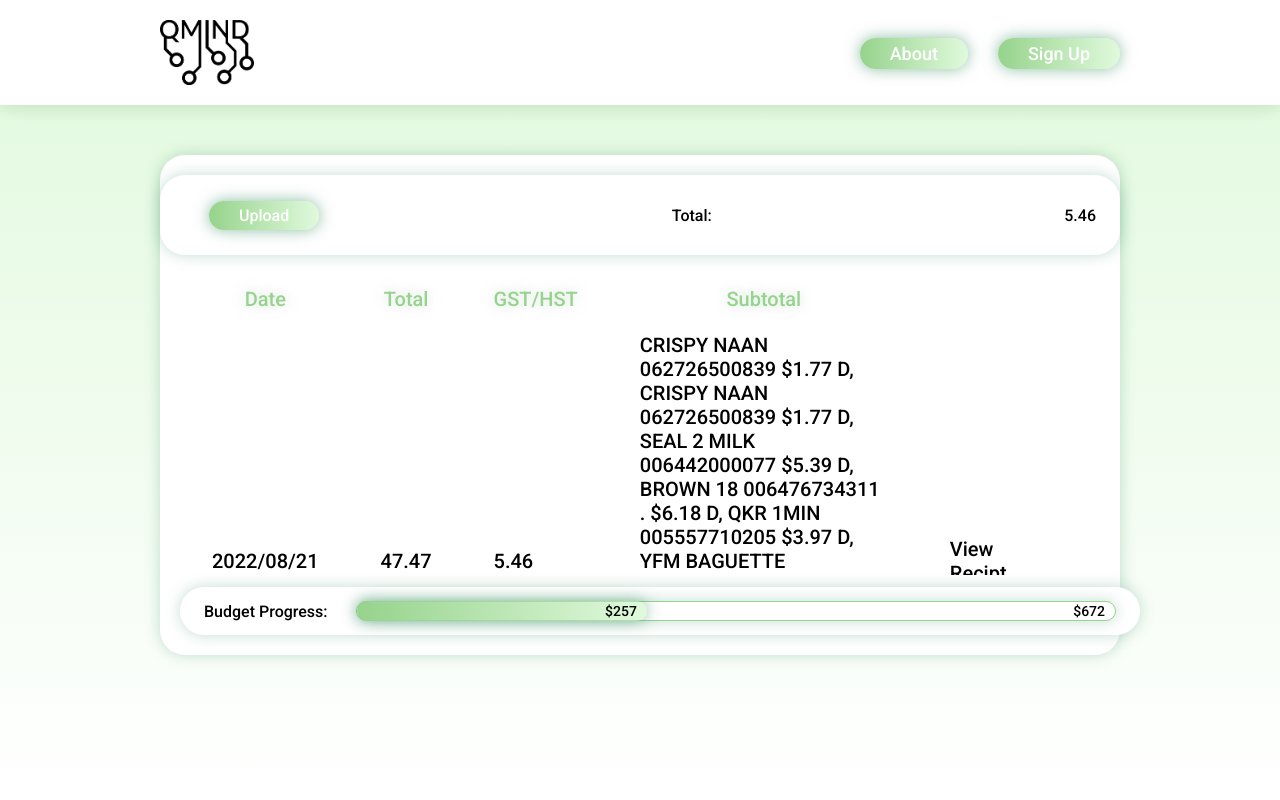
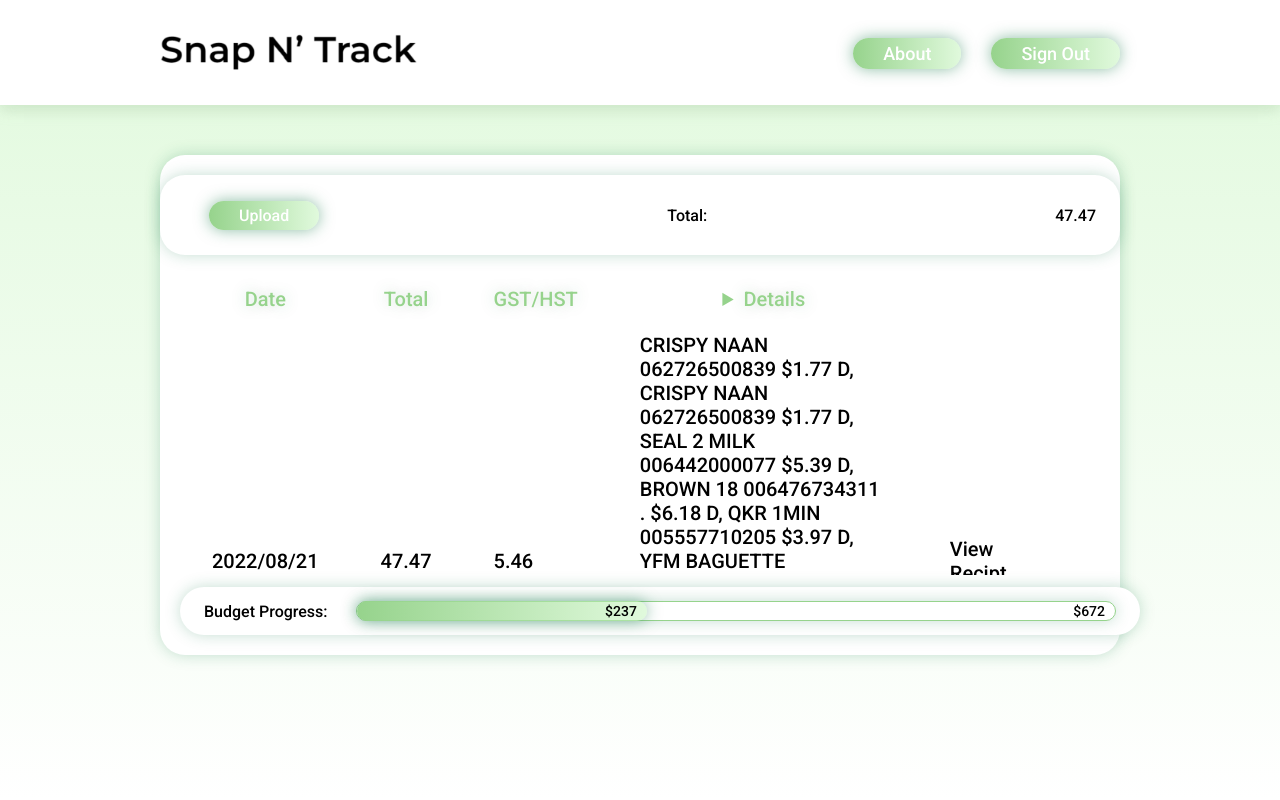
Before and after one commit to bartek717/HackThe6ix, a Flask app: page /overview in a window 1280 px wide. Run offline with Flask 2, Linux system fonts and the light colour scheme; a user stored in the database is signed in; data comes from the database, SQL or seed files in the repository; both versions use the stored data as it was after the commit.

Commit message:
bug fixes, logo change, etc

```diff
--- a/website/read_receipts.py
+++ b/website/read_receipts.py
@@ -1,5 +1,7 @@
 from PIL import Image
 import pytesseract
+
+pytesseract.pytesseract.tesseract_cmd = r"C:\Program Files\Tesseract-OCR\tesseract.exe"
 
 def read_receipt(img):
     ingredients = pytesseract.image_to_string(img) # string of entire picture
--- a/website/templates/auth/login.html
+++ b/website/templates/auth/login.html
@@ -6,7 +6,7 @@
 <body>
     <header class="web-header">
         <div class="header-logo">
-            <a href="home.html"><img class="header-logo-image" src="../static/images/qmind-concept1.png"></a>
+            <a href="home.html"><img class="header-logo-image" src="../static/images/snap2.png"></a>
         </div>
         <nav>
             <ul>
--- a/website/templates/auth/signup.html
+++ b/website/templates/auth/signup.html
@@ -6,7 +6,7 @@
 <body>
     <header class="web-header">
         <div class="header-logo">
-            <a href="/"><img class="header-logo-image" src="../static/images/qmind-concept1.png"></a>
+            <a href="/"><img class="header-logo-image" src="../static/images/snap2.png"></a>
         </div>
         <nav>
             <ul>
--- a/website/templates/overview.html
+++ b/website/templates/overview.html
@@ -9,12 +9,16 @@
 <body>
     <header class="web-header">
         <div class="header-logo">
-            <a href="/"><img class="header-logo-image" src="../static/images/qmind-concept1.png"></a>
+            <a href="/"><img class="header-logo-image" src="../static/images/snap2.png"></a>
         </div>
         <nav>
             <ul>
                 <a href="/" class="button-1">About</a>
+                {% if user.is_authenticated %}
+                <a href="/logout" class="button-1">Sign Out</a>
+                {% else %}
                 <a href="/signup" class="button-1">Sign Up</a>
+                {% endif %}
             </ul>
         </nav>
     </header>
@@ -36,7 +40,7 @@
                             <th class="t-date green-text">Date</th>
                             <th class="t-average green-text">Total</th>
                             <th class="t-gst-hst green-text">GST/HST</th>
-                            <th class="t-file green-text">Subtotal</th>
+                            <th class="t-file green-text"><Details></Details></th>
                         </tr>
                     </thead>
                     <tbody id="tableData"></tbody>
@@ -49,7 +53,7 @@
                 <div class="p-bar-total">
                     <p class="p-bar-total-number"> $672 </p>
                     <div class="p-bar-current">
-                        <p class="p-bar-current-number">$257</p>
+                        <p class="p-bar-current-number">$237</p>
                     </div>
                 </div>
             </div>
@@ -57,6 +61,7 @@
     </div>
     <script>
         let taxes = 0
+        let total = 0
 
 
         fetch('/get').then(response => response.json())
@@ -72,6 +77,7 @@
                     k += '<td>' + json[i].taxes + '</td>';
 
                     taxes += json[i].taxes
+                    total += json[i].total
 
                     let str = ""
                     for (l = 0; l < json[i].items.length; l++) {
@@ -87,7 +93,7 @@
                 k += '</tbody>';
                 document.getElementById('tableData').innerHTML = k;
 
-                document.getElementById('totalTax').innerHTML = taxes;
+                document.getElementById('totalTax').innerHTML = total;
 
             })
 
--- a/website/views.py
+++ b/website/views.py
@@ -37,6 +37,7 @@ def upload():
         new_receipt =Receipt(data=data,date=datetime.datetime.now(),user_id=user_id)
         db.session.add(new_receipt)
         db.session.commit()
+        return render_template("overview.html", user=current_user)
 
     return render_template("upload.html", user=current_user)
 
```
Also changed, not shown: website/templates/home.html (+6 -2 lines), website/templates/upload.html (+8 -4 lines), website/database.db, website/static/images/snap.png (added), website/static/images/snap2.png (added).
